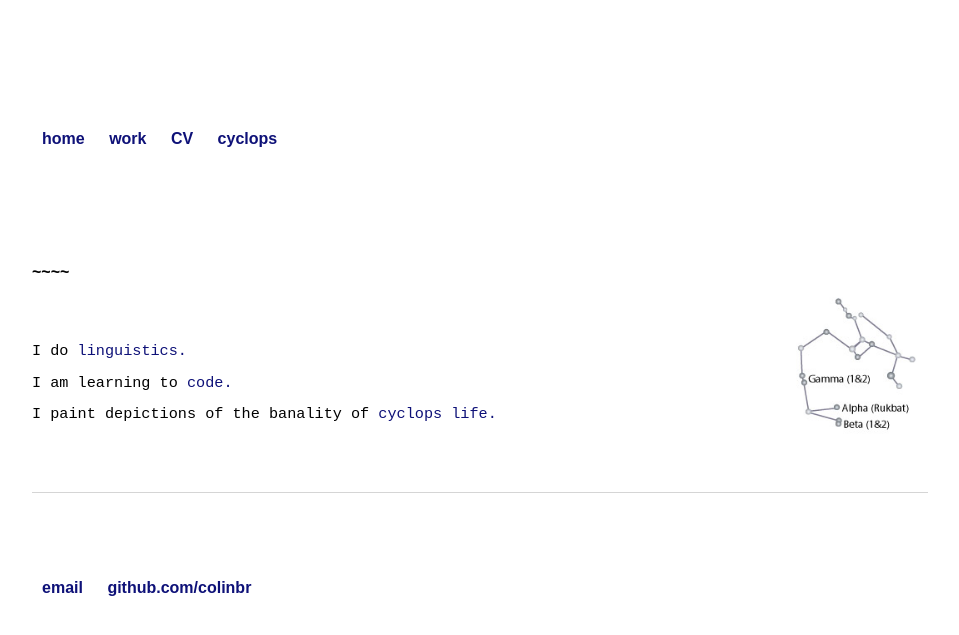
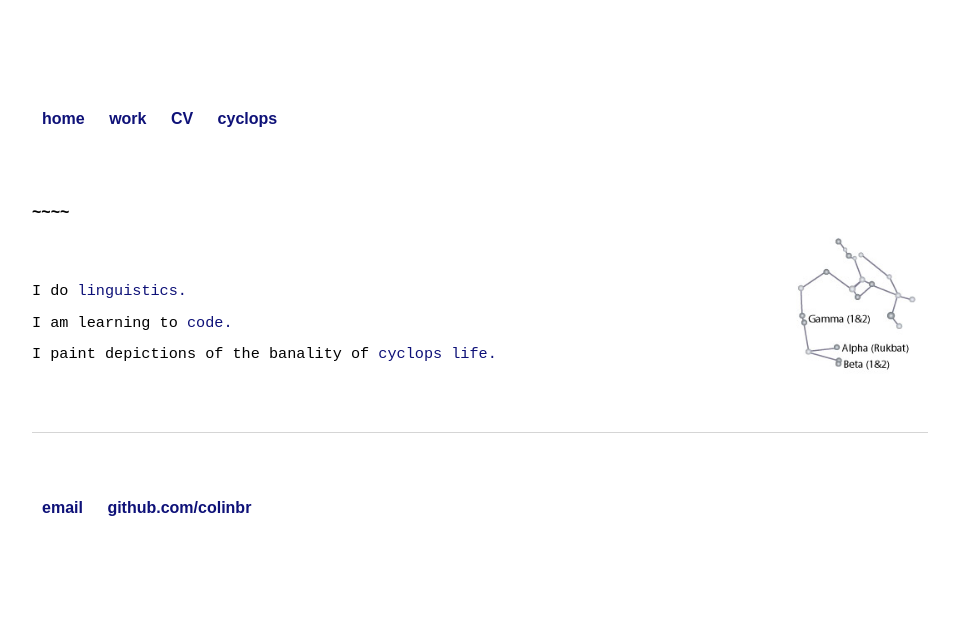
Before and after one commit to colinbr/OLD-colinbr.github.io, a Jekyll site: the page built from index.html, in a window 1280 px wide. Shown: the top 635 px of the page, without its empty margins (160-1119 px from the left). Built offline with Jekyll 4.4.1, drawn with Linux system fonts in a browser that asks for light colours; some web fonts are replaced.

Commit message:
Update main.css

```diff
--- a/css/main.css
+++ b/css/main.css
@@ -4,7 +4,7 @@ body {
 }
 nav ul, footer ul {
     font-family: 'Montserrat', sans-serif;
-    padding: 70px 25px 70px 10px;
+    padding: 50px 25px 30px 10px;
     list-style: none;
     font-weight: bold;
 }
```
